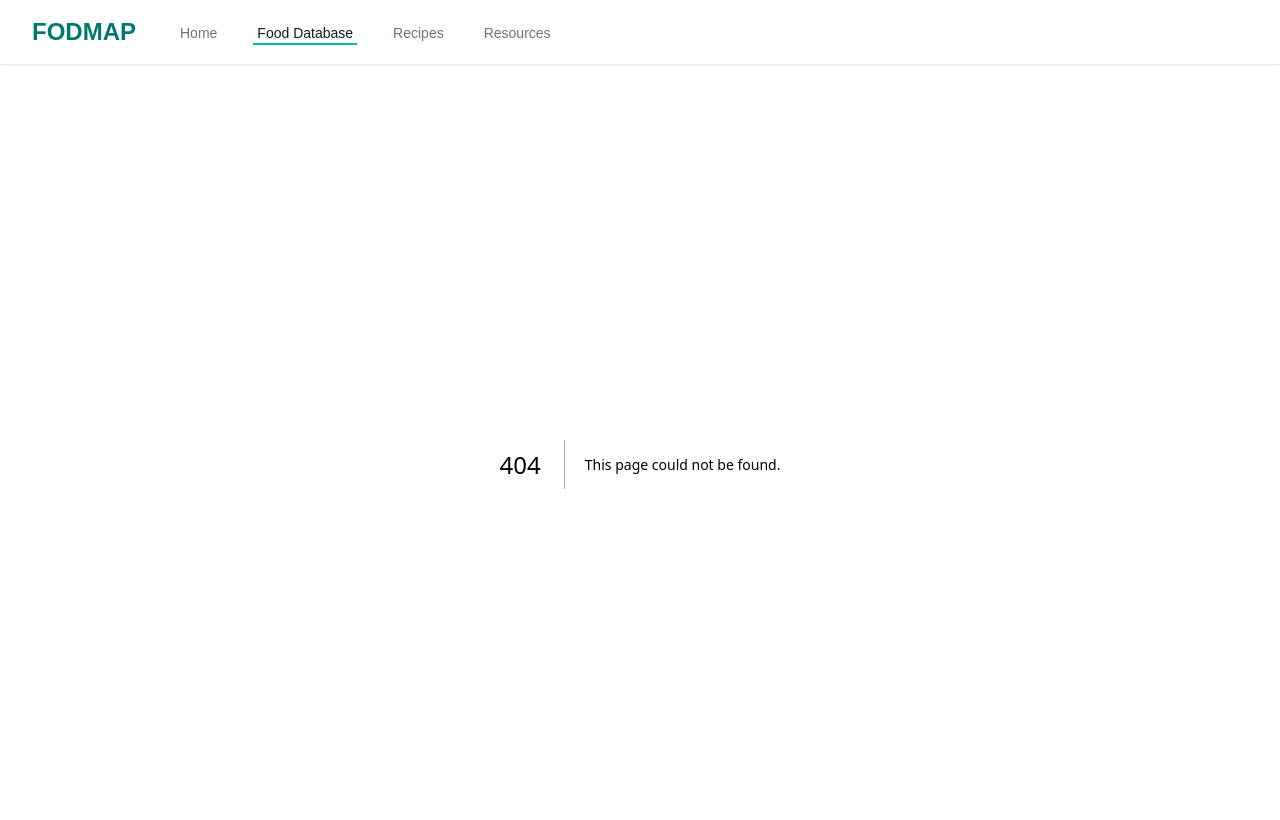
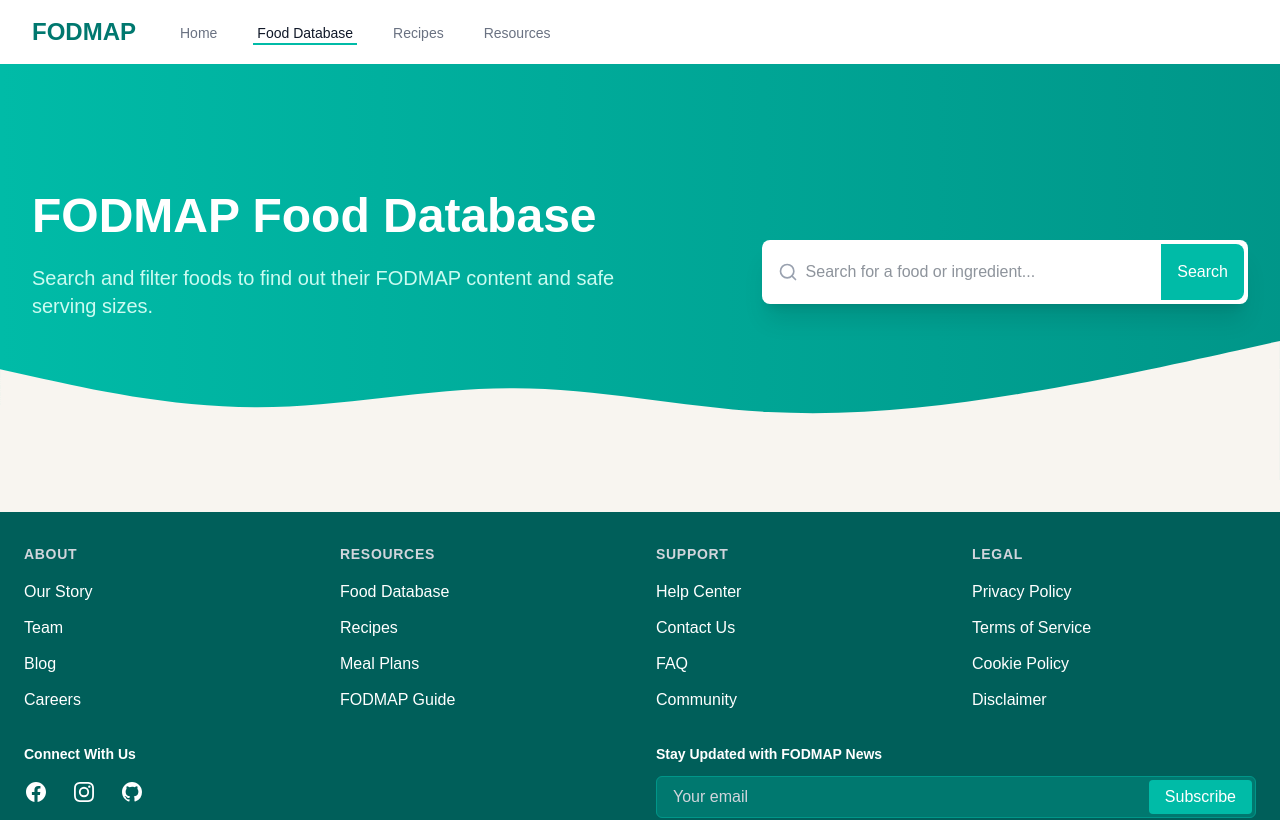
Before and after one commit to zarhaselene/fodmap-recipe, a Next.js app: page /food-database in a window 1280 px wide. Before the commit this address had no page. Shown: the top 820 px of the page. Built offline with nearby package versions, Linux system fonts and the light colour scheme.

Commit message:
Add FODMAP Food Database and Resources pages

```diff
--- /dev/null
+++ b/src/app/food-database/page.jsx
@@ -0,0 +1,19 @@
+import React from "react";
+import Hero from "../components/Hero";
+
+
+const page = () => {
+  return (
+    <div>
+      <Hero
+        title={"FODMAP Food Database"}
+        description={
+          "Search and filter foods to find out their FODMAP content and safe serving sizes."
+        }
+        searchPlaceholder={"Search for a food or ingredient..."}
+      />
+    </div>
+  );
+};
+
+export default page;
--- /dev/null
+++ b/src/app/resources/page.jsx
@@ -0,0 +1,20 @@
+import React from "react";
+import Hero from "../components/Hero";
+
+const page = () => {
+  return (
+    <div>
+      <div>
+        <Hero
+          title={"FODMAP Diet Resources & Tools"}
+          description={
+            "Access guides, meal plans, tracking tools and more to help you navigate the low FODMAP diet with confidence"
+          }
+          searchPlaceholder={"Search resources..."}
+        />
+      </div>
+    </div>
+  );
+};
+
+export default page;
```
